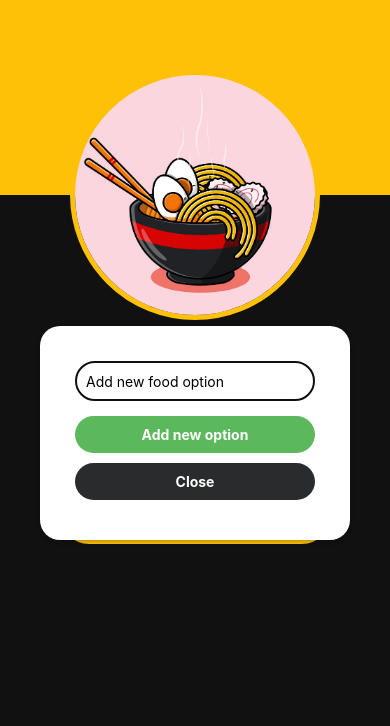
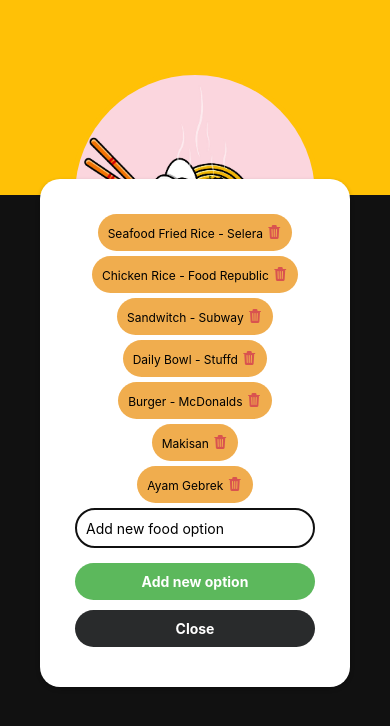
Before and after one commit to saadixl/What2Eat, a React Native app: screen / in a window 390 px wide. Both pictures are taken after a click on the element 195 px from the left and 132 px from the top of the page. Shown: the top 726 px of the page. Built offline with nearby package versions, Linux system fonts and the light colour scheme.

Commit message:
Add food option

```diff
--- a/App.tsx
+++ b/App.tsx
@@ -19,10 +19,35 @@
   return foodList[randomIndex];
 }
 
+function renderFoodOptions() {
+  return foodList.map((option) => {
+    return <FoodOption>
+      {option}
+    </FoodOption>;
+  });
+}
+
+function FoodOption(props : string) {
+  return (
+    <View style={{
+      backgroundColor: '#f0ad4e',
+      padding: 10,
+      borderRadius: 20,
+      marginBottom: 5
+    }}>
+      <Text style={{
+        fontSize: 12,
+        textAlign: 'center'
+      }}>
+        {props.children} <Ionicons name="md-trash" size={16} color="#d9534f" />
+      </Text>
+    </View>
+  );
+}
+
 export default function App() {
   const [randomFood, setRandomFood] = useState('Do you wanna know what to eat for lunch?');
   const [modalVisible, setModalVisible] = useState(false);
-
   return (
     <View style={styles.container}>
       <StatusBar style="auto" />
@@ -66,6 +91,7 @@
       >
         <View style={modalStyles.centeredView}>
           <View style={modalStyles.modalView}>
+            {renderFoodOptions()}
             <TextInput placeholder='Add new food option' style={styles.input} />
             <Pressable
               style={[modalStyles.button, modalStyles.buttonOpen]}
@@ -78,7 +104,6 @@
             >
               <Text style={modalStyles.textStyle}>Close</Text>
             </Pressable>
-
           </View>
         </View>
       </Modal>
```
